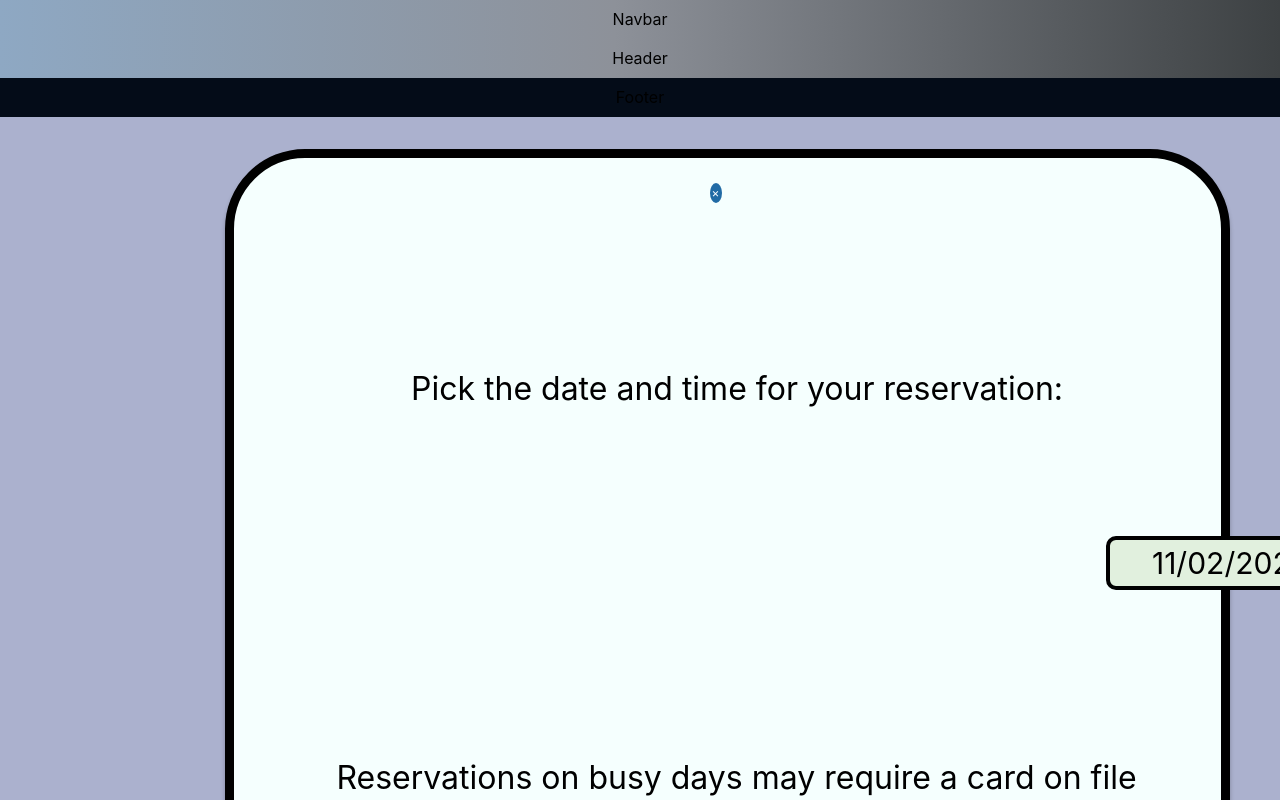
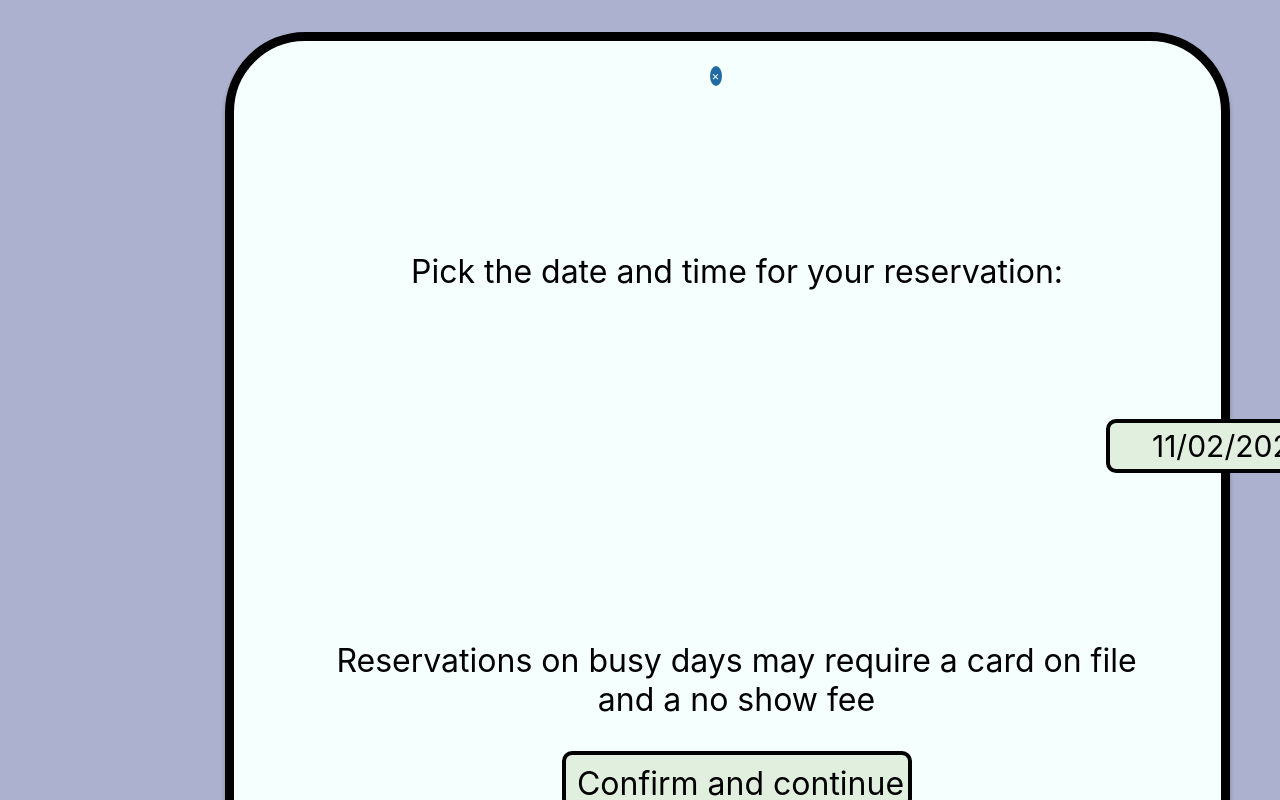
Before and after one commit to juanzenay/softwareengr, a React (Create React App) app: page /datetime in a window 1280 px wide. Before the commit this address led to /. Shown: the top 800 px of the page. Built offline with nearby package versions, Linux system fonts and the light colour scheme.

Commit message:
added button navigation

```diff
--- a/src/App.js
+++ b/src/App.js
@@ -2,8 +2,10 @@ import React from 'react'
 
 import { Navbar } from './components'; //add in any components
 import { Footer, Header } from './containers'; //adds in containers
-import { Datetime } from './pages'; //add in any pages
+//import { Datetime } from './pages'; //add in any pages
 import Checkout from './pages/checkout/checkout.jsx';
+import Datetime from './pages/datetime/Datetime.jsx';
+
 import ViewReservation from './pages/viewReservation/viewreservation.jsx';
 import { Route, Routes, Navigate, useNavigate } from 'react-router-dom';
 
@@ -14,18 +16,12 @@ const App = () => {
 
   return (
     <div classname = "App">
-        <div className="gradient__bg">
-          <Navbar />
-          <Header />
-        </div >
-        <Footer />
-				<Routes>
-					<Route path="/" element={<Datetime navigate = {navigate}/>} />
-					<Route path="/checkout" element={<Checkout navigate = {navigate}/>} />
-					<Route path="/reservation" element={<ViewReservation navigate = {navigate}/>} />
-					<Route path="*" element={<Navigate replace to="/" />} />
-				</Routes>
-
+      <Routes>
+        <Route path="/datetime" element={<Datetime navigate = {navigate}/>} />
+        <Route path="/checkout" element={<Checkout navigate = {navigate}/>} />
+        <Route path="/reservation" element={<ViewReservation navigate = {navigate}/>} />
+        <Route path="*" element={<Navigate replace to="/" />} />
+      </Routes>
     </div>
   )
 }
--- a/src/pages/datetime/Datetime.jsx
+++ b/src/pages/datetime/Datetime.jsx
@@ -24,7 +24,7 @@ const Datetime = ({navigate}) => {
         placeholderText="Click Me"
         />
         <p className='card_notice'>Reservations on busy days may require a card on file and a no show fee</p>
-        <button className='confirm_button'>
+        <button className='confirm_button' onClick={() => navigate('/')}>
           <p className='confirm_text'>Confirm and continue</p>
         </button>
       </div>
```
